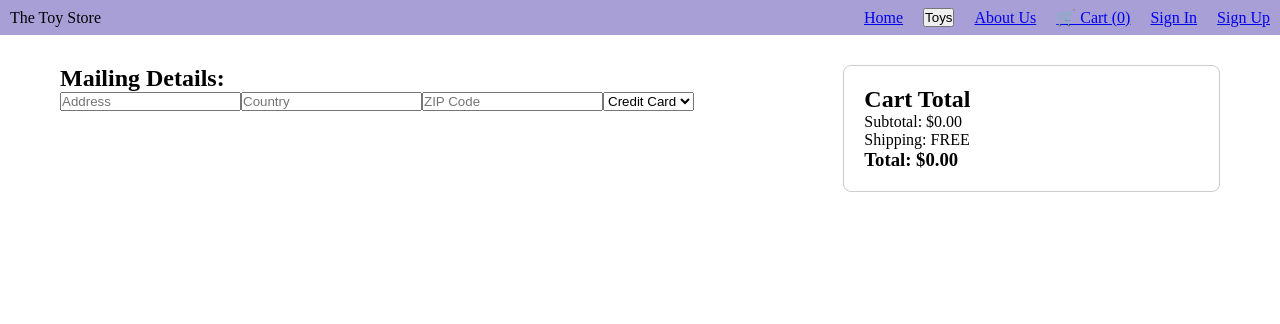
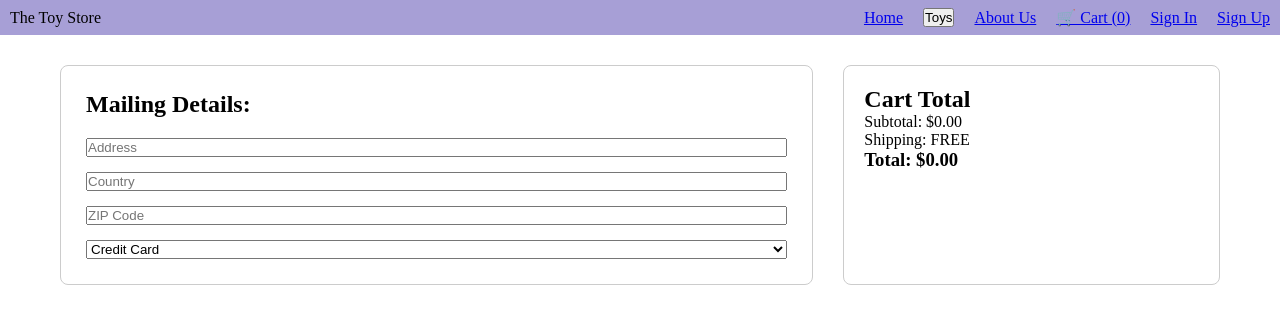
Before and after one commit to Cheetah-user/Toy-store-app, a React (Vite) app: page /checkout in a window 1280 px wide. Shown: the top 324 px of the page. Built offline with nearby package versions, Linux system fonts and the light colour scheme.

Commit message:
Added basic css to the checkout form

```diff
--- a/src/components/CheckoutForm/CheckoutForm.css
+++ b/src/components/CheckoutForm/CheckoutForm.css
@@ -0,0 +1,15 @@
+.checkout-form-container {
+    border: 1px solid #ccc;
+    padding: 25px;
+    border-radius: 8px;
+}
+
+.checkout-form-details {
+    display: flex;
+    flex-direction: column;
+    gap: 15px;
+}
+
+.checkout-form-container h2 {
+    margin-bottom: 20px;
+}
--- a/src/components/CheckoutForm/CheckoutForm.jsx
+++ b/src/components/CheckoutForm/CheckoutForm.jsx
@@ -1,3 +1,5 @@
+import "./CheckoutForm.css";
+
 function CheckoutForm() {
     return (
         <div className="checkout-form-container">
```
